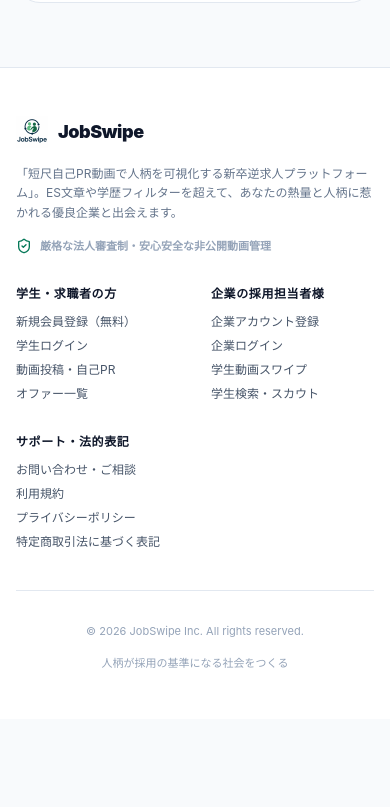
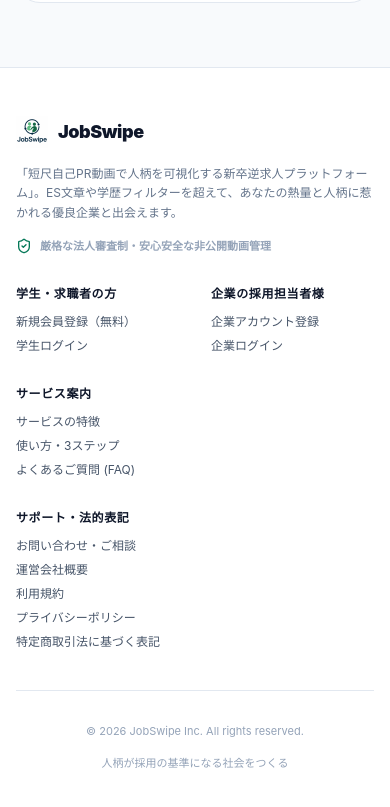
Before and after one commit to nanato0102/jobswipe, a Next.js app: page / in a window 390 px wide. Shown: the part 5995-6802 px from the top of the page. Before the commit the page ends 6714 px from the top, so only its background shows below. Built offline with nearby package versions, Linux system fonts and the light colour scheme.

Commit message:
feat(footer): remove all post-login screen links from public footer and clean up layout

```diff
--- a/src/components/Footer.tsx
+++ b/src/components/Footer.tsx
@@ -2,14 +2,14 @@
 
 import Link from "next/link";
 import Image from "next/image";
-import { Sparkles, ShieldCheck, Heart, ArrowUpRight } from "lucide-react";
+import { ShieldCheck } from "lucide-react";
 
 export default function Footer() {
   return (
     <footer className="border-t border-slate-200 bg-white text-slate-600 text-xs py-12 sm:py-16">
       <div className="max-w-7xl mx-auto px-4 sm:px-6 lg:px-8 space-y-10">
         <div className="grid grid-cols-2 sm:grid-cols-2 md:grid-cols-5 gap-8">
-          {/* ブランド概要 */}
+          {/* 1. ブランド概要 */}
           <div className="col-span-2 space-y-4">
             <Link href="/" className="flex items-center gap-2.5 group inline-block">
               <div className="relative w-8 h-8 flex items-center justify-center">
@@ -32,7 +32,7 @@
             </div>
           </div>
 
-          {/* 学生・求職者向け */}
+          {/* 2. 学生・求職者向け */}
           <div className="space-y-3">
             <h4 className="font-black text-slate-900 text-xs tracking-wider uppercase">学生・求職者の方</h4>
             <ul className="space-y-2 text-xs">
@@ -46,20 +46,10 @@
                   学生ログイン
                 </Link>
               </li>
-              <li>
-                <Link href="/student/video" className="hover:text-emerald-700 transition-colors">
-                  動画投稿・自己PR
-                </Link>
-              </li>
-              <li>
-                <Link href="/student/offers" className="hover:text-emerald-700 transition-colors">
-                  オファー一覧
-                </Link>
-              </li>
             </ul>
           </div>
 
-          {/* 企業向け */}
+          {/* 3. 企業向け */}
           <div className="space-y-3">
             <h4 className="font-black text-slate-900 text-xs tracking-wider uppercase">企業の採用担当者様</h4>
             <ul className="space-y-2 text-xs">
@@ -73,26 +63,43 @@
                   企業ログイン
                 </Link>
               </li>
+            </ul>
+          </div>
+
+          {/* 4. サービス案内 */}
+          <div className="space-y-3">
+            <h4 className="font-black text-slate-900 text-xs tracking-wider uppercase">サービス案内</h4>
+            <ul className="space-y-2 text-xs">
               <li>
-                <Link href="/swipe" className="hover:text-slate-900 transition-colors">
-                  学生動画スワイプ
+                <Link href="/#features" className="hover:text-slate-900 transition-colors">
+                  サービスの特徴
                 </Link>
               </li>
               <li>
-                <Link href="/company/search" className="hover:text-slate-900 transition-colors">
-                  学生検索・スカウト
+                <Link href="/#how-it-works" className="hover:text-slate-900 transition-colors">
+                  使い方・3ステップ
+                </Link>
+              </li>
+              <li>
+                <Link href="/#faq" className="hover:text-slate-900 transition-colors">
+                  よくあるご質問 (FAQ)
                 </Link>
               </li>
             </ul>
           </div>
 
-          {/* サポート・法的情報 */}
-          <div className="space-y-3">
+          {/* 5. サポート・法的情報 */}
+          <div className="space-y-3 col-span-2 sm:col-span-1">
             <h4 className="font-black text-slate-900 text-xs tracking-wider uppercase">サポート・法的表記</h4>
             <ul className="space-y-2 text-xs">
               <li>
                 <Link href="/contact" className="hover:text-slate-900 transition-colors">
                   お問い合わせ・ご相談
+                </Link>
+              </li>
+              <li>
+                <Link href="/company/about" className="hover:text-slate-900 transition-colors">
+                  運営会社概要
                 </Link>
               </li>
               <li>
```
